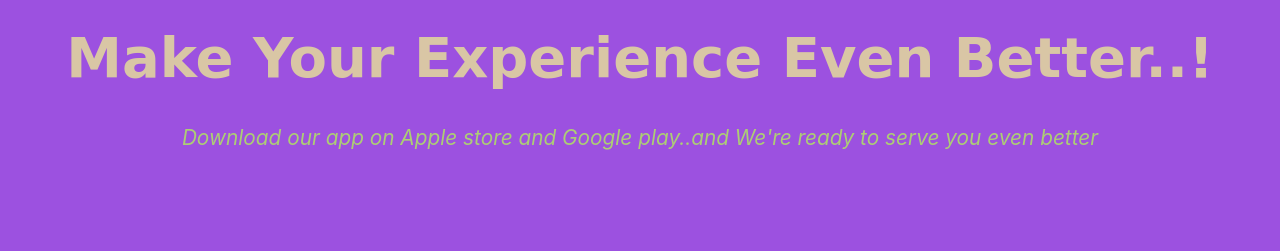
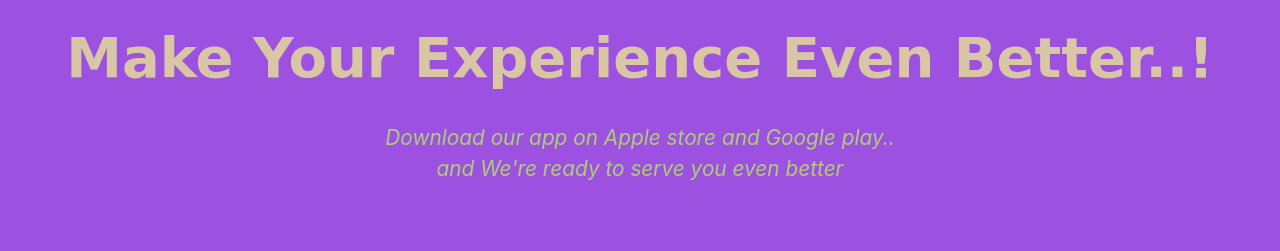
Before and after one commit to Saurabhrborhade/OIBGRIP, a plain HTML site: page index.html in a window 1280 px wide. Shown: the part 3220-3471 px from the top of the page. Drawn offline with nearby package versions, Linux system fonts and the light colour scheme; a web font is replaced by a local one.

Commit message:
Update index.html

```diff
--- a/index.html
+++ b/index.html
@@ -194,7 +194,7 @@
   </section>
   <section id="download">
     <h2 class="download-head">Make Your Experience Even Better..!</h2>
-    <p>Download our app on Apple store and Google play..and We're ready to serve you even better</p>
+    <p>Download our app on Apple store and Google play..<br>and We're ready to serve you even better</p>
     <button type="button" class="buttons btn btn-light btn-lg"><i class="fab fa-apple"></i> Download</button>
     <button type="button" class="buttons btn btn-outline-light btn-lg"><i class="fab fa-google-play"></i> Download</button>
 
```
